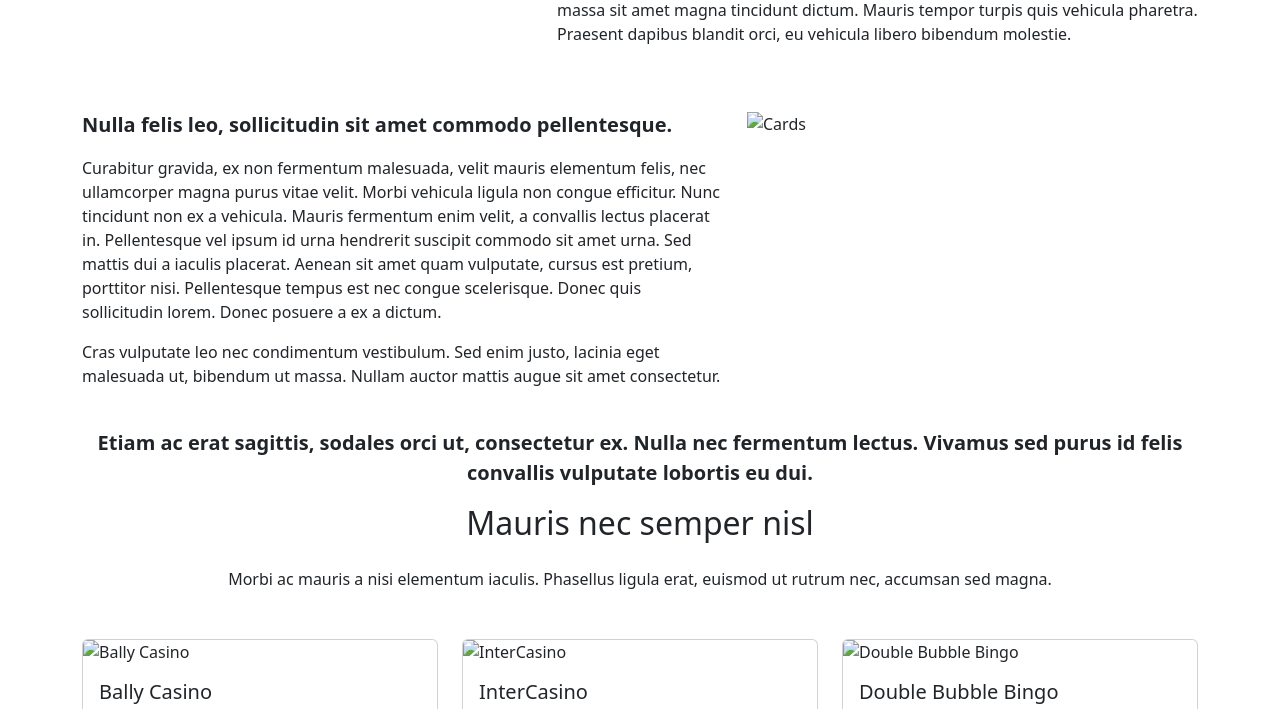
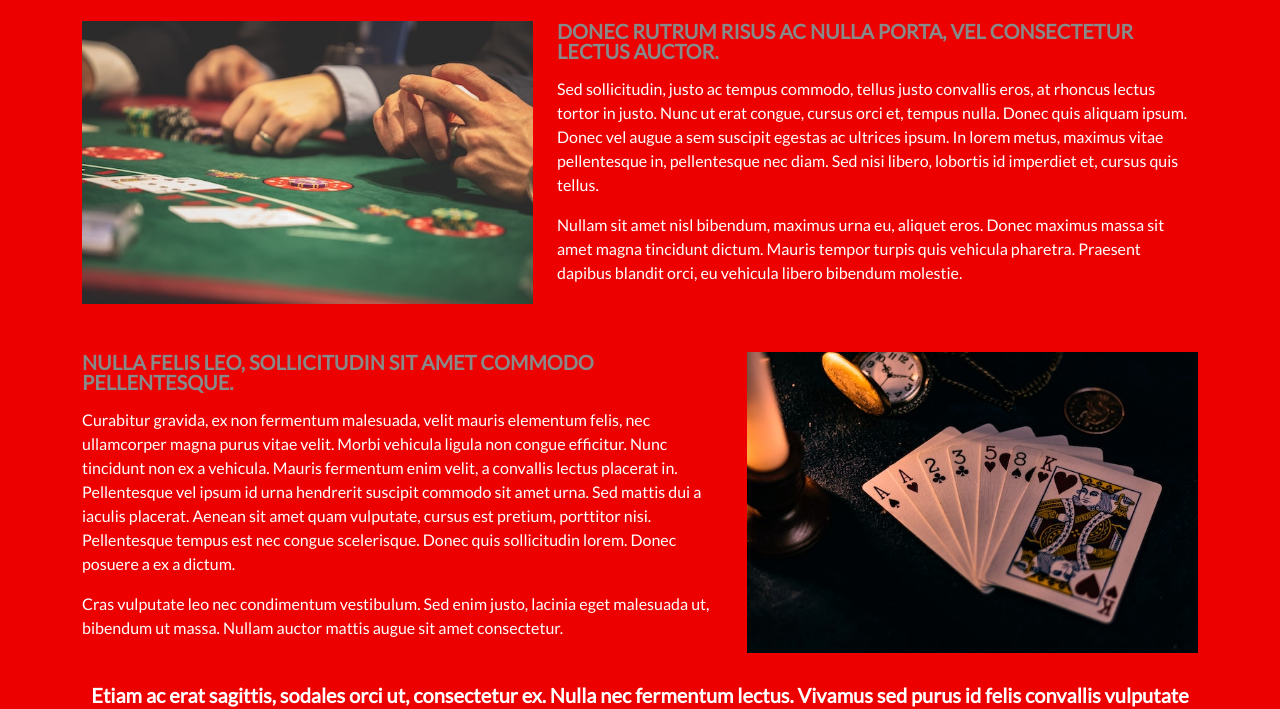
Before and after one commit to daryllaraya/banner-slider, a website: page index.html in a window 1280 px wide. Shown: the part 706-1415 px from the top of the page. Drawn offline with nearby package versions, Linux system fonts and the light colour scheme; some packages are replaced by stand-ins of ours; files that its build step writes are made by us from their sources; the site is published under a folder, as on GitHub Pages, so addresses that start at the root find nothing; no server answers; a script that the page names is missing.

Commit message:
fixed path

```diff
--- a/index.html
+++ b/index.html
@@ -8,8 +8,8 @@
     <link rel="preconnect" href="https://fonts.googleapis.com">
     <link rel="preconnect" href="https://fonts.gstatic.com" crossorigin>
     <link href="https://fonts.googleapis.com/css2?family=Anton&family=Lato&display=swap" rel="stylesheet">
-    <link rel="shortcut icon" href="/assets/favicon/favicon.ico" type="image/x-icon">
-    <link rel="stylesheet" href="/css/index.css">
+    <link rel="shortcut icon" href="assets/favicon/favicon.ico" type="image/x-icon">
+    <link rel="stylesheet" href="css/index.css">
     <title>Banner Slider / Carousel</title>
 </head>
 <body>
@@ -71,7 +71,7 @@
         <div class="row">
           <h2 class="mb-4">Duis dignissim justo sit amet mattis aliquam</h2>
           <div class="col-lg-5">
-            <img class="img-fluid" src="/assets/images/poker.jpg" alt="Poker">
+            <img class="img-fluid" src="assets/images/poker.jpg" alt="Poker">
           </div>
           <div class="col-lg-7">
             <p class="lead fw-semibold">Donec rutrum risus ac nulla porta, vel consectetur lectus auctor.</p>
@@ -86,7 +86,7 @@
             <p>Cras vulputate leo nec condimentum vestibulum. Sed enim justo, lacinia eget malesuada ut, bibendum ut massa. Nullam auctor mattis augue sit amet consectetur.</p>
           </div>
           <div class="col-lg-5 order-lg-1 order-0 mt-lg-0 mt-4">
-            <img class="img-fluid" src="/assets/images/cards.jpg" alt="Cards">
+            <img class="img-fluid" src="assets/images/cards.jpg" alt="Cards">
           </div>
         </div>
         <p class="fs-5 fw-semibold text-center mt-4">Etiam ac erat sagittis, sodales orci ut, consectetur ex. Nulla nec fermentum lectus. Vivamus sed purus id felis convallis vulputate lobortis eu dui.</p>
@@ -99,7 +99,7 @@
       <div class="row">
         <div class="col-md-4">
           <div class="card">
-            <img src="/assets/images/bally-casino.jpg" class="card-img-top" alt="Bally Casino">
+            <img src="assets/images/bally-casino.jpg" class="card-img-top" alt="Bally Casino">
             <div class="card-body">
               <h5 class="card-title">Bally Casino</h5>
               <p class="card-text">Sed elementum, lectus et vestibulum mollis, ex eros consectetur est, at aliquam nibh elit vel urna.</p>
@@ -109,7 +109,7 @@
         </div>
         <div class="col-md-4">
           <div class="card">
-            <img src="/assets/images/intercasino.jpg" class="card-img-top" alt="InterCasino">
+            <img src="assets/images/intercasino.jpg" class="card-img-top" alt="InterCasino">
             <div class="card-body">
               <h5 class="card-title">InterCasino</h5>
               <p class="card-text">Phasellus id metus vitae nulla rutrum porta non id sapien morbi sed pulvinar quam magna fermentum.</p>
@@ -119,7 +119,7 @@
         </div>
         <div class="col-md-4">
           <div class="card">
-            <img src="/assets/images/double-bubble-bingo.jpg" class="card-img-top" alt="Double Bubble Bingo">
+            <img src="assets/images/double-bubble-bingo.jpg" class="card-img-top" alt="Double Bubble Bingo">
             <div class="card-body">
               <h5 class="card-title">Double Bubble Bingo</h5>
               <p class="card-text">Morbi quis nulla nec felis tempor accumsan at vel lorem pharetra tortor eu urna fringilla et diam.</p>
```
